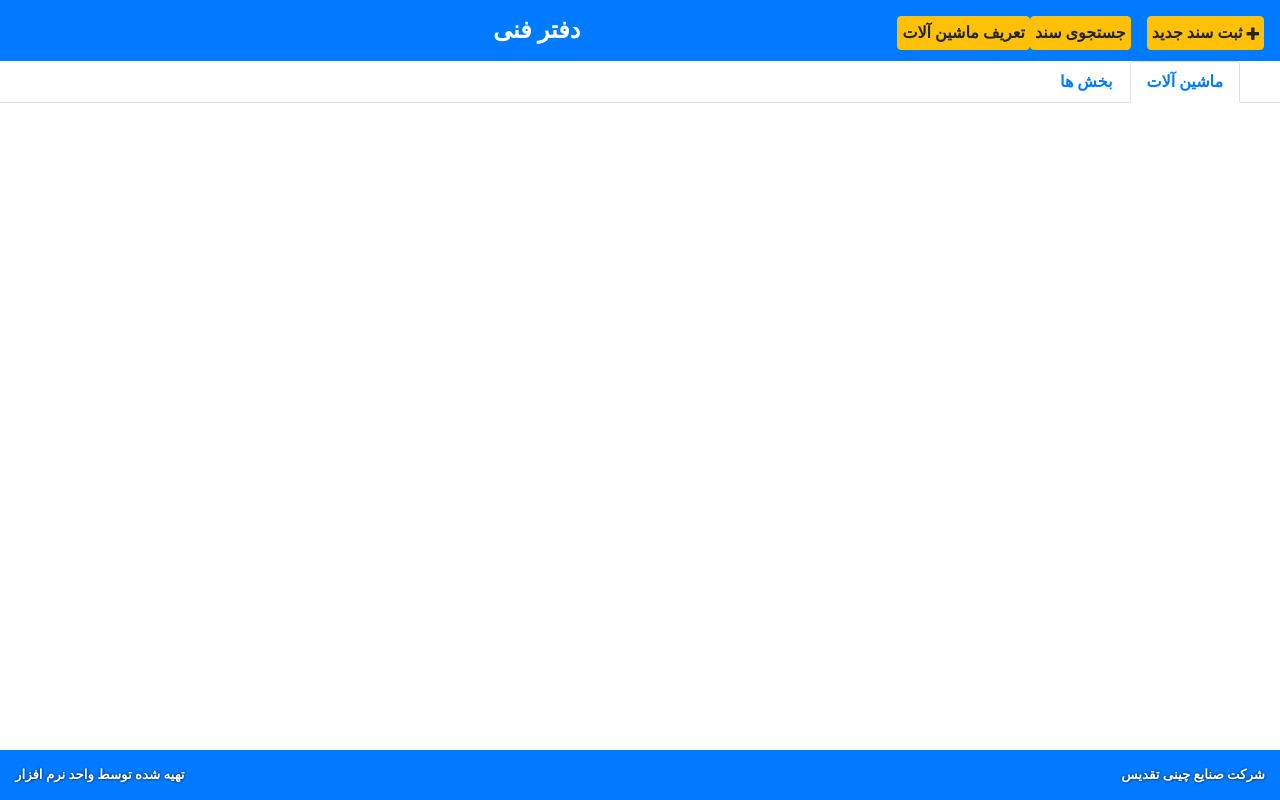
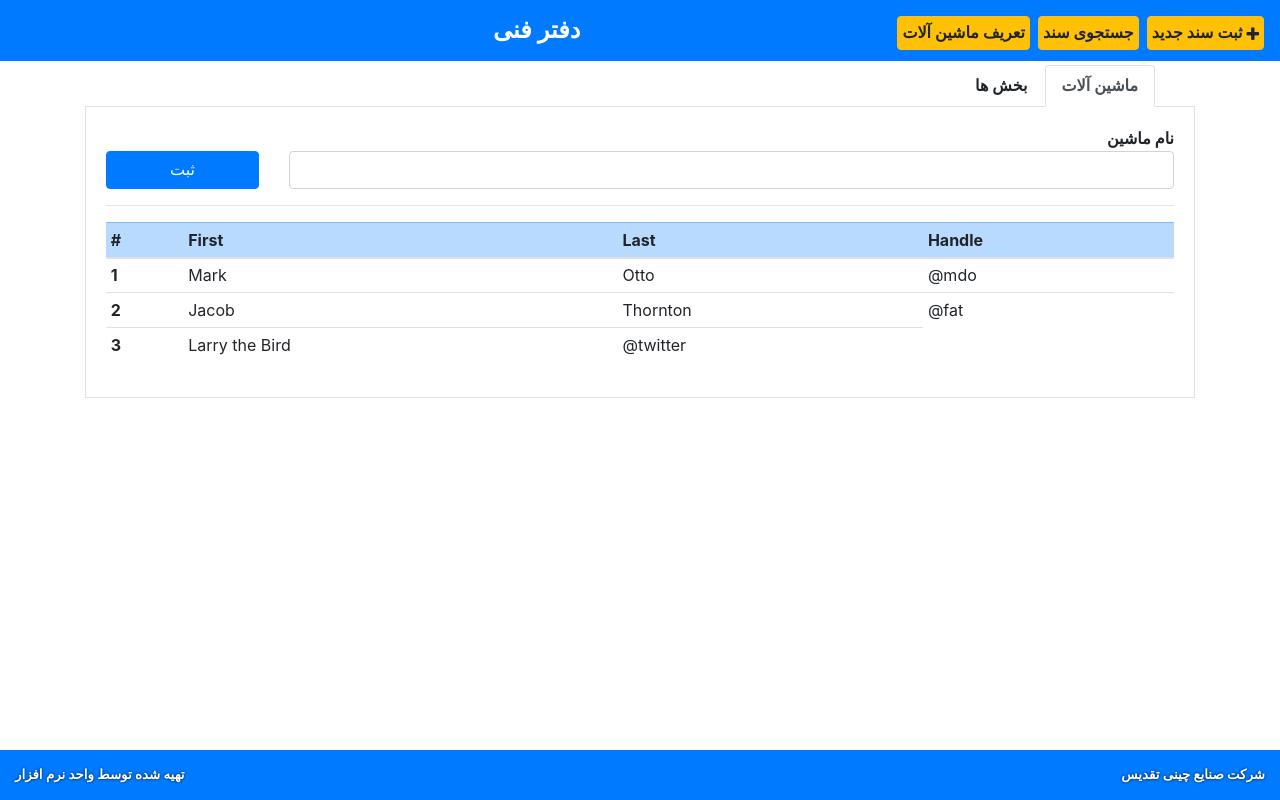
Before and after one commit to omidmokhtari93/DaftarFanni, a React app in the folder DaftarFanni/ClientApp/: page /units in a window 1280 px wide. Built offline with nearby package versions, Linux system fonts and the light colour scheme; a web font is replaced by a local one.

Commit message:
some changes

```diff
--- a/DaftarFanni/ClientApp/src/Assets/scss/common.scss
+++ b/DaftarFanni/ClientApp/src/Assets/scss/common.scss
@@ -1,11 +1,8 @@
 @font-face {
-    font-family: 'yekan';
-    src: url('../fonts/BYekan.woff') format('woff'),
-        url('../fonts/BYekan.ttf') format('truetype'),
-        url('../fonts/BYekan.svg') format('svg'),
-        url('../fonts/BYekan.eot') format('embedded-opentype')
+  font-family: "yekan";
+  src: url("../fonts/BYekan.woff") format("woff"), url("../fonts/BYekan.ttf") format("truetype"),
+    url("../fonts/BYekan.svg") format("svg"), url("../fonts/BYekan.eot") format("embedded-opentype");
 }
-
 ::-webkit-scrollbar {
   width: 5px;
 }
@@ -111,7 +108,7 @@ body {
 
 .header label,
 .footer span {
-    text-shadow: 0px 0px 3px rgba(0, 0, 0, 0.85)
+  text-shadow: 0px 0px 3px rgba(0, 0, 0, 0.85);
 }
 
 .footer {
@@ -159,3 +156,7 @@ embed {
 ul.nav {
   direction: rtl;
 }
+
+.nav-item {
+  cursor: pointer;
+}
--- /dev/null
+++ b/DaftarFanni/ClientApp/src/Components/UnitDifinitions/Machines.js
@@ -0,0 +1,51 @@
+import React, { Component } from 'react';
+import Wrapper from '../../Shared/Wrapper';
+
+export default class Machine extends Component {
+    render() {
+        return (
+            <Wrapper>
+                <div className="row yekan">
+                    <div className="col-md-2">
+                        &nbsp;
+                    <button className="btn btn-primary btn-block">ثبت</button>
+                    </div>
+                    <div className="col-md-10 text-right">
+                        نام ماشین
+                    <input className="form-control rtl" />
+                    </div>
+                </div>
+                <hr />
+                <table className="table table-sm">
+                    <thead>
+                        <tr className="table-primary">
+                            <th>#</th>
+                            <th>First</th>
+                            <th>Last</th>
+                            <th>Handle</th>
+                        </tr>
+                    </thead>
+                    <tbody>
+                        <tr>
+                            <th>1</th>
+                            <td>Mark</td>
+                            <td>Otto</td>
+                            <td>@mdo</td>
+                        </tr>
+                        <tr>
+                            <th>2</th>
+                            <td>Jacob</td>
+                            <td>Thornton</td>
+                            <td>@fat</td>
+                        </tr>
+                        <tr>
+                            <th>3</th>
+                            <td>Larry the Bird</td>
+                            <td>@twitter</td>
+                        </tr>
+                    </tbody>
+                </table>
+            </Wrapper>
+        )
+    }
+}
--- /dev/null
+++ b/DaftarFanni/ClientApp/src/Components/UnitDifinitions/Parts.js
@@ -0,0 +1,9 @@
+import React, { Component } from 'react';
+
+export default class Part extends Component {
+    render() {
+        return (
+            <h1>Part</h1>
+        )
+    }
+}
--- a/DaftarFanni/ClientApp/src/Components/UnitDifinitions/UnitDifinition.js
+++ b/DaftarFanni/ClientApp/src/Components/UnitDifinitions/UnitDifinition.js
@@ -1,38 +1,36 @@
 import React, { Component } from 'react';
 import Wrapper from '../../Shared/Wrapper';
-import { BrowserRouter as Router, Switch, Route, Link } from "react-router-dom";
+import Machine from './Machines';
+import Part from './Parts';
 
 export default class Units extends Component {
     constructor(props) {
         super(props);
-        this.state = {}
+        this.state = {
+            tab: true
+        }
     }
 
     render() {
         return (
             <Wrapper>
-                <Router>
-                    <ul className="nav nav-tabs yekan" role="tablist">
+                <div className="container">
+                    <ul className="nav nav-tabs yekan mt-1" role="tablist">
                         <li className="nav-item">
-                            <a className="nav-link active" data-toggle="tab" >
-                                <Link to="/machines">ماشین آلات</Link>
+                            <a className="nav-link active" data-toggle="tab" onClick={() => this.setState({ tab: true })}>
+                                ماشین آلات
                             </a>
                         </li>
                         <li className="nav-item">
-                            <a className="nav-link" data-toggle="tab">
-                                <Link to="/parts">بخش ها</Link>
+                            <a className="nav-link" data-toggle="tab" onClick={() => this.setState({ tab: false })}>
+                                بخش ها
                             </a>
                         </li>
                     </ul>
-                    <Switch>
-                        <Route exact path="/machines">
-                            machines
-                        </Route>
-                        <Route exact path="/parts">
-                            parts
-                        </Route>
-                    </Switch>
-                </Router>
+                    <div className="card-body border-left border-right border-bottom">
+                        {this.state.tab ? <Machine /> : <Part />}
+                    </div>
+                </div>
             </Wrapper>
         )
     }
--- a/DaftarFanni/ClientApp/src/Containers/App.js
+++ b/DaftarFanni/ClientApp/src/Containers/App.js
@@ -18,12 +18,12 @@ export default class App extends Component {
                     <div className="bg-primary text-center p-3 yekan">
                         <label className="text-white mb-0 h4" style={{ fontWeight: 800, marginLeft: '160px' }}>دفتر فنی</label>
                         <Link to="/searchdoc">
-                            <button className="btn btn-warning p-1 m-0 yekan float-right ml-3">
+                            <button className="btn btn-warning p-1 m-0 yekan float-right ml-2">
                                 ثبت سند جدید <span className="fa fa-plus green-text align-middle"></span>
                             </button>
                         </Link>
                         <Link to="/">
-                            <button className="btn btn-warning p-1 m-0 yekan float-right">
+                            <button className="btn btn-warning p-1 m-0 yekan float-right ml-2">
                                 جستجوی سند
                             </button>
                         </Link>
```
Lines whose indentation alone changed are shown as unchanged.
